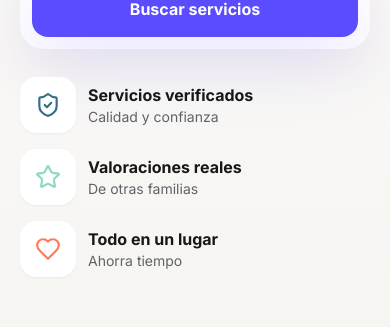
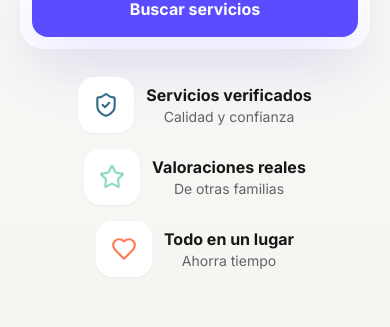
Before and after one commit to rdrgzjavier/kiryco, a Next.js app: page / in a window 390 px wide. Shown: the part 804-1131 px from the top of the page. Built offline with nearby package versions, Linux system fonts and the light colour scheme.

Commit message:
Centra ventajas del hero en mobile

```diff
--- a/src/app/page.tsx
+++ b/src/app/page.tsx
@@ -158,9 +158,9 @@ export default function Home() {
               </label>
               <button className="btn-primary min-w-40" type="submit" {...trackingAttrs("search", { placement: "home_hero" })}>Buscar servicios</button>
             </form>
-            <div className="mt-7 grid gap-4 sm:grid-cols-3">
+            <div className="mt-7 grid justify-items-center gap-4 sm:grid-cols-3 sm:justify-items-stretch">
               {benefits.map(({ title, text, Icon, color }) => (
-                <div key={title} className="flex min-w-0 items-center gap-3">
+                <div key={title} className="flex min-w-0 items-center justify-center gap-3 text-center sm:justify-start sm:text-left">
                   <span className="flex h-14 w-14 shrink-0 items-center justify-center rounded-2xl bg-white shadow-sm"><Icon size={26} className={color} aria-hidden /></span>
                   <span className="min-w-0"><strong className="block text-base text-slatecopy">{title}</strong><span className="block text-sm leading-5 text-muted">{text}</span></span>
                 </div>
```
